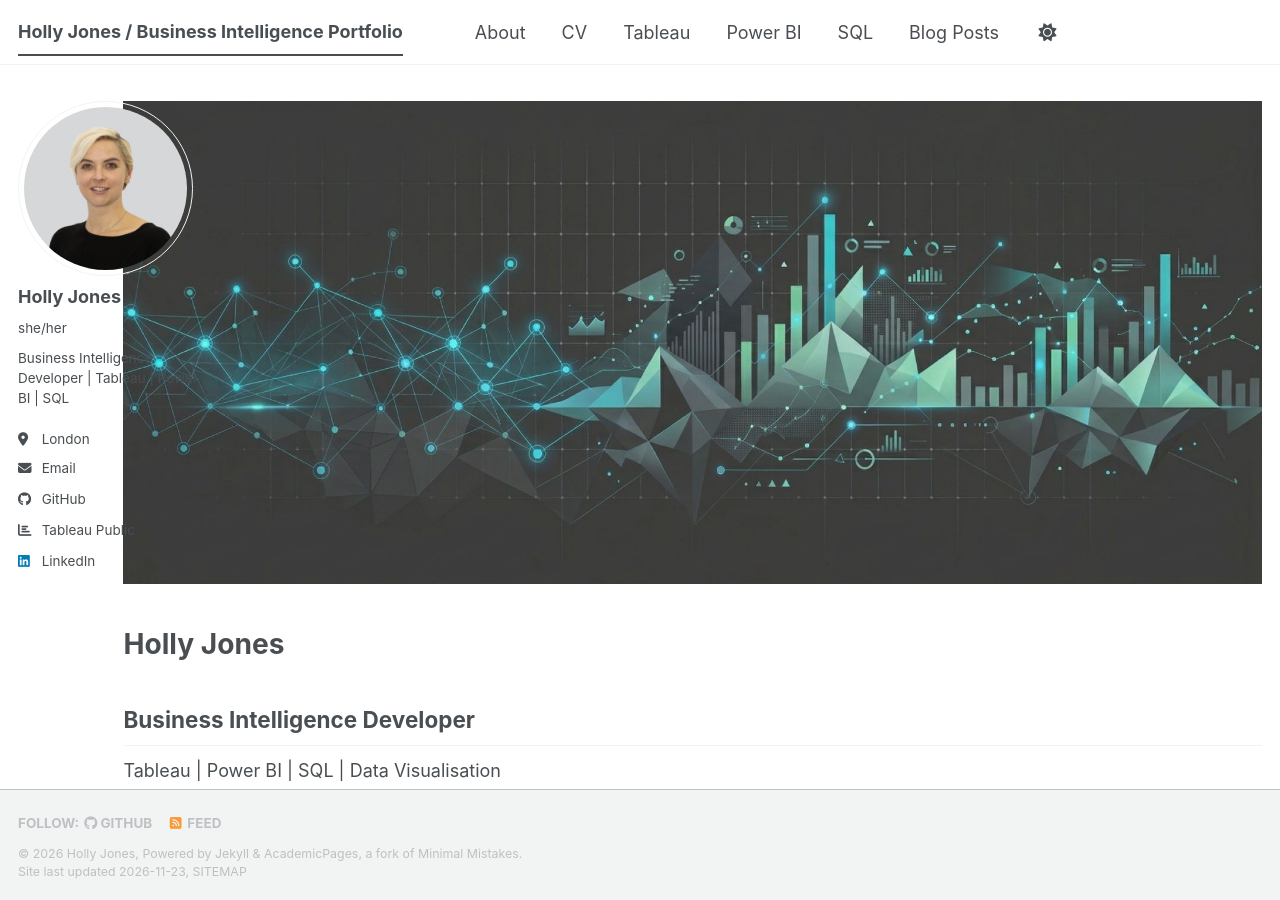
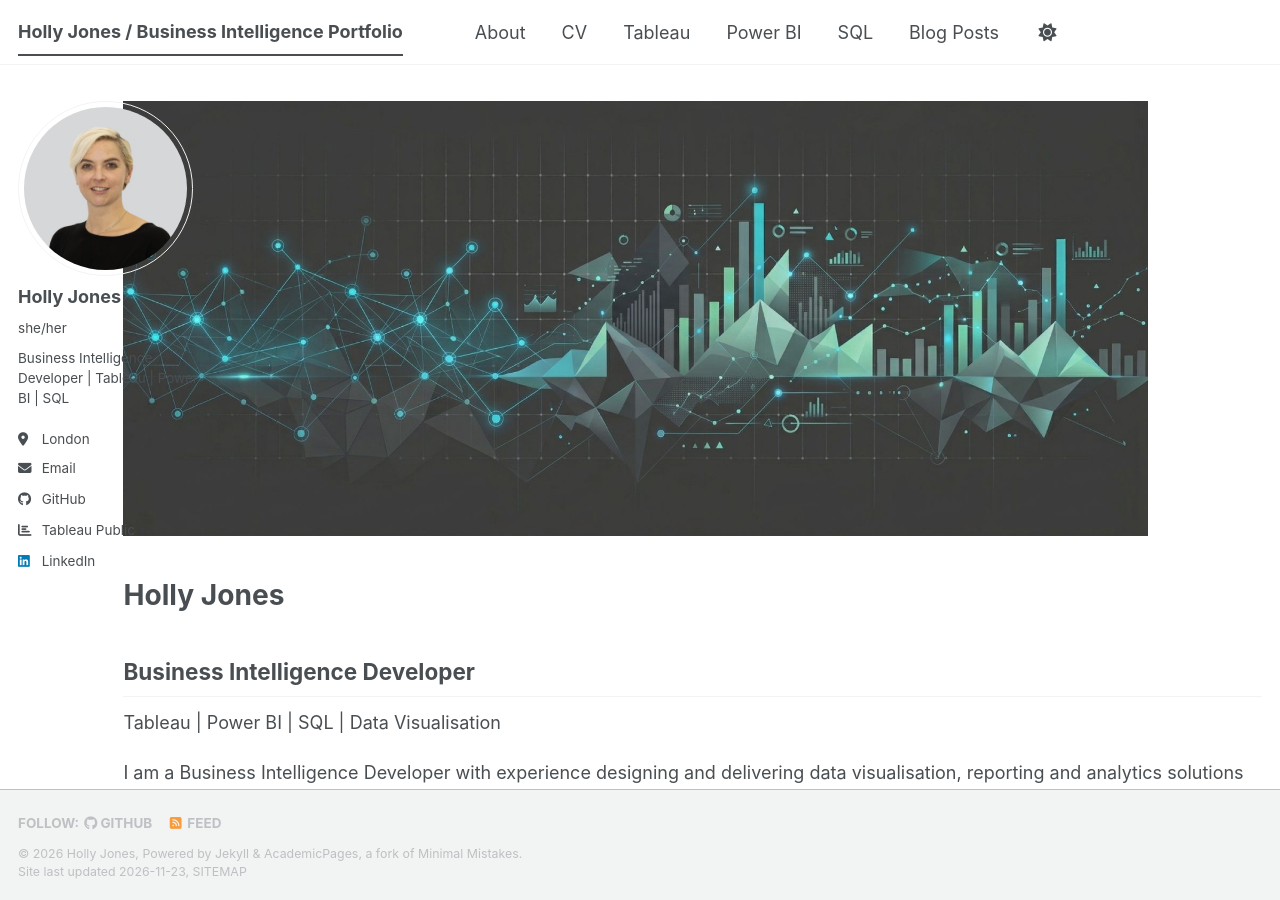
Before and after one commit to hjones87/hjones87.github.io, a Jekyll site: the page built from _pages/about.md, in a window 1280 px wide and 900 px high. Built offline with Jekyll 4.4.1, drawn with Linux system fonts in a browser that asks for light colours; a script bundle is joined from its source files by our own code; a style sheet for code colours, icons or effects is not loaded.

Commit message:
Adjust image width in about.md

```diff
--- a/_pages/about.md
+++ b/_pages/about.md
@@ -7,7 +7,7 @@ redirect_from:
   - /about/
   - /about.html
 ---
-<img src="/images/header.jpg" alt="Portfolio Banner" style="width:100%; margin-bottom:20px;">
+<img src="/images/header.jpg" alt="Portfolio Banner" style="width:90%; margin-bottom:20px;">
 
 
 
```
